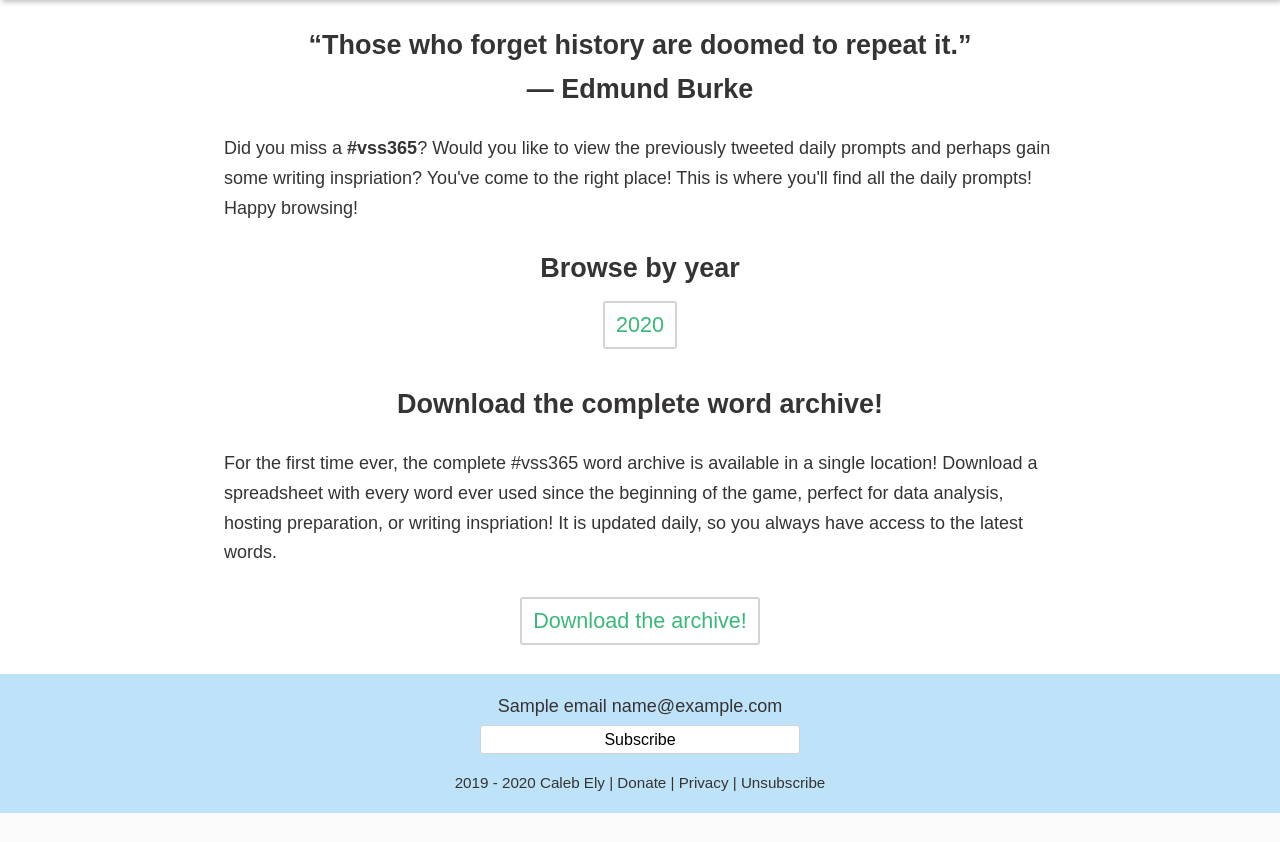
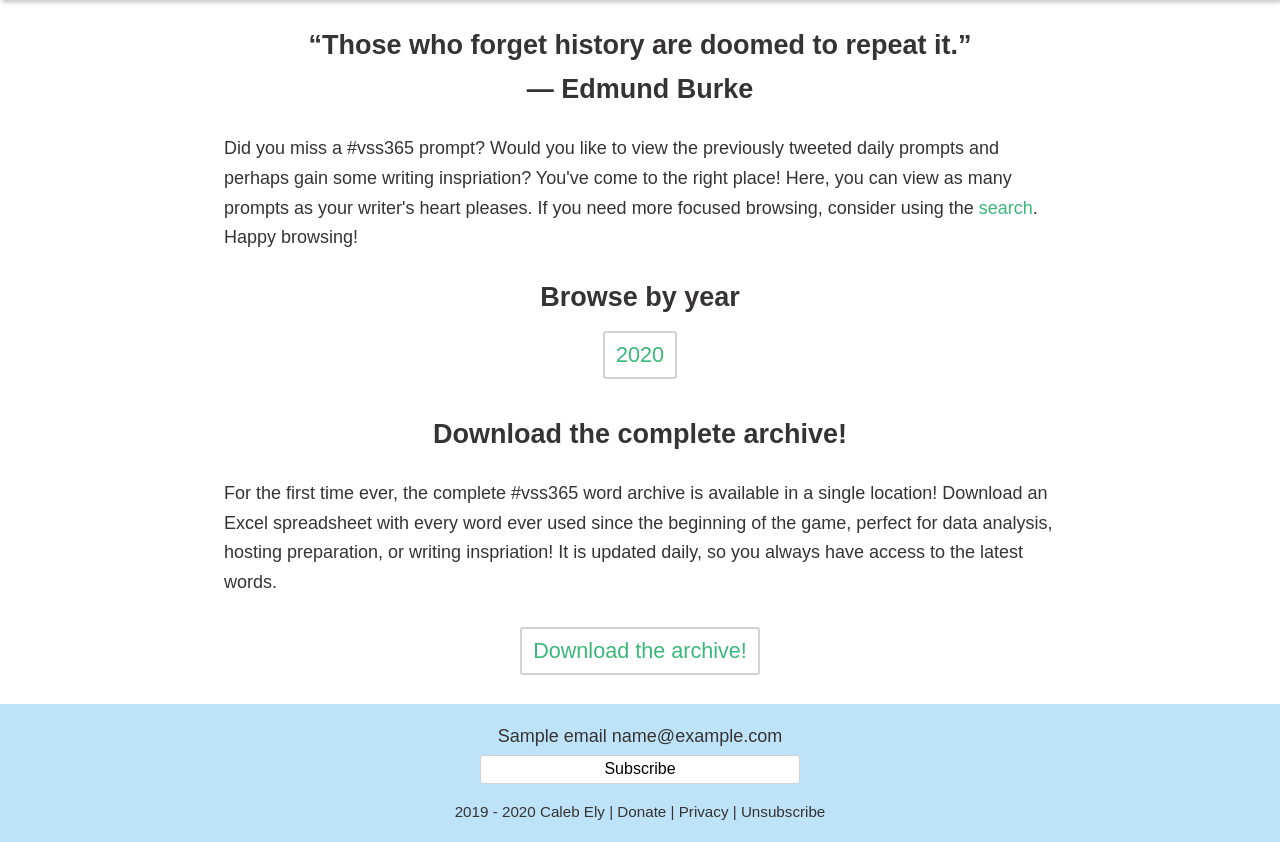
Before and after one commit to vss365today/web, a Flask app: template src/templates/root/browse.html in a window 1280 px wide. Shown: the part 97-939 px from the top of the page. Before the commit the page ends 910 px from the top, so only its background shows below. Run offline with Flask 2, Linux system fonts and the light colour scheme; the template is opened without the code that fills it: most values are stand-ins (such as "Sample title", 1, 10 or a date in 2020).

Commit message:
Lots of wording improvements

```diff
--- a/src/static/style.css
+++ b/src/static/style.css
@@ -347,7 +347,7 @@ button:focus {
 
 /* --- Search form ---*/
 .form-search {
-  width: 30rem;
+  width: auto;
   display: none;
 }
 
@@ -356,7 +356,6 @@ button:focus {
 }
 
 .form-search input {
-  margin-top: 1rem;
   padding: 0.7rem 0.3em;
   font-size: 1rem;
 }
@@ -625,6 +624,7 @@ button:focus {
   .content {
     width: 87%;
   }
+
   form {
     width: auto !important;
   }
--- a/src/templates/root/browse.html
+++ b/src/templates/root/browse.html
@@ -6,7 +6,7 @@
   <h2 class="center">&OpenCurlyDoubleQuote;Those who forget history are doomed to repeat it.&CloseCurlyDoubleQuote;
     <br>&mdash; Edmund Burke
   </h2>
-  <p>Did you miss a <strong>#vss365</strong>? Would you like to view the previously tweeted daily prompts and perhaps gain some writing inspriation? You've come to the right place! This is where you'll find all the daily prompts! Happy browsing!</p>
+  <p>Did you miss a #vss365 prompt? Would you like to view the previously tweeted daily prompts and perhaps gain some writing inspriation? You've come to the right place! Here, you can view as many prompts as your writer's heart pleases. If you need more focused browsing, consider using the <a href="{{ url_for('search.index') }}">search</a>. Happy browsing!</p>
 
   <div class="wrapper">
     <h2>Browse by year</h2>
@@ -15,8 +15,8 @@
     {% endfor %}
   </div>
 
-  <h2 class="center">Download the complete word archive!</h2>
-  <p>For the first time ever, the complete #vss365 word archive is available in a single location! Download a spreadsheet with every word ever used since the beginning of the game, perfect for data analysis, hosting preparation, or writing inspriation! It is updated daily, so you always have access to the latest words.</p>
+  <h2 class="center">Download the complete archive!</h2>
+  <p>For the first time ever, the complete #vss365 word archive is available in a single location! Download an Excel spreadsheet with every word ever used since the beginning of the game, perfect for data analysis, hosting preparation, or writing inspriation! It is updated daily, so you always have access to the latest words.</p>
 
   <div class="wrapper">
     {% if archive %}
--- a/src/templates/search/search.html
+++ b/src/templates/search/search.html
@@ -5,7 +5,9 @@
 <section class="page">
   <h2 class="center">&OpenCurlyDoubleQuote;We're all searching for life's meaning... or maybe just a word's definition.&CloseCurlyDoubleQuote;</h2>
 
-  <p>Trying to find a prompt that you liked? Do you want to know the prompt for a specific day? How about just inspiration for your WIP? Whatever the case, you can search a complete archive of all #vss365 prompts.</p>
+  <p>Trying to find a prompt that you liked? Maybe you want to see the prompt for a specific day? Is there a author you just absolutely adore? How about finding inspiration for your WIP? Whatever your reason, you can search the complete archive of all #vss365 prompts.</p>
+  <p>If you can't find what you are looking for, the complete archive is <a href="{{ url_for('root.browse')}}">available to download</a> for more complicated searches. 😀</p>
+
   {% include "partials/form-search.html" %}
 </section>
 {% endblock %}
```
Also changed, not shown: src/templates/partials/form-search.html (+7 -1 lines), src/templates/search/results.html (+5 -3 lines).
